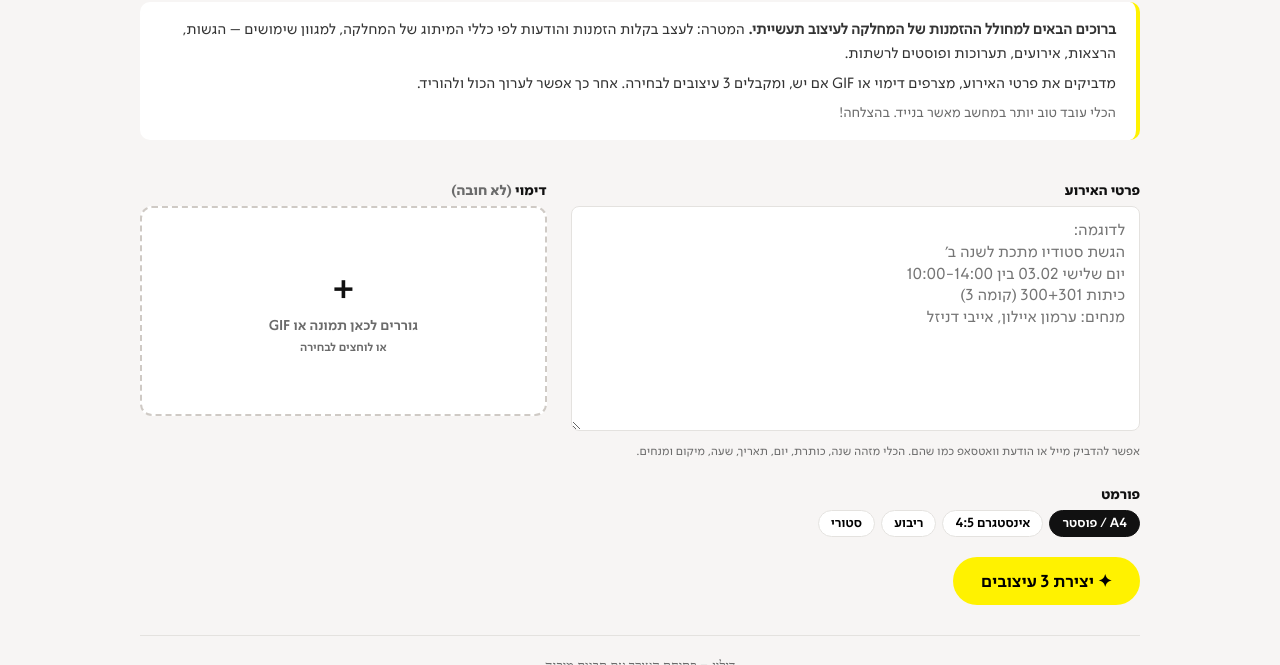
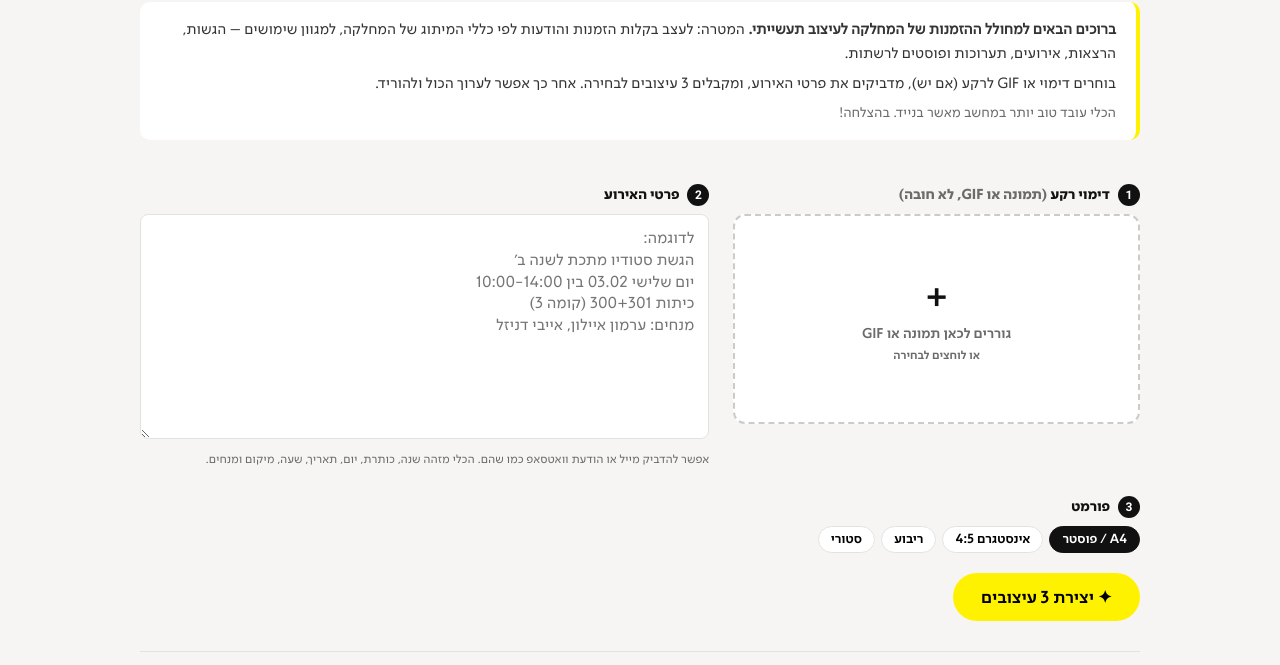
Before and after one commit to KEFFLEE/hit-id-invitations, a plain HTML site: page index.html in a window 1280 px wide. Shown: the part 135-800 px from the top of the page. Drawn offline with nearby package versions, Linux system fonts and the light colour scheme.

Commit message:
בחירת דימוי הרקע כשלב הראשון במסך היצירה
- image/GIF picker moved first (right), numbered steps 1 image, 2 event details, 3 format

Co-Authored-By: Claude Opus 5.5 <noreply@anthropic.com>
Claude-Session: https://claude.ai/code/session_01H1htjkMTAwVcDNV63bfmuP

```diff
--- a/index.html
+++ b/index.html
@@ -110,7 +110,8 @@ input[type=color]{width:38px;height:30px;border:1px solid var(--line);border-rad
 #start .intro{background:#fff;border-right:4px solid var(--yellow);border-radius:10px;padding:16px 20px;margin:0 0 26px;font-size:15px;line-height:1.6;color:#333}
 #start .intro p{margin:0 0 6px}#start .intro .note{margin:0;color:var(--muted);font-size:14px}
 #start .lead{color:var(--muted);font-size:16px;margin:0 0 26px}
-.sgrid{display:grid;grid-template-columns:1.4fr 1fr;gap:24px}
+.sgrid{display:grid;grid-template-columns:1fr 1.4fr;gap:24px}
+.sl .n{display:inline-grid;place-items:center;width:22px;height:22px;border-radius:50%;background:var(--ink);color:#fff;font:700 12px "Heebo";font-style:normal;margin-inline-end:8px}
 .sl{font:900 14px "HIT Simpler Black","Heebo";margin:18px 0 8px;display:block;color:var(--ink)}
 .sl .opt{font-weight:400;color:var(--muted)}
 #genText{min-height:210px;font-size:16px;padding:14px}
@@ -153,17 +154,12 @@ input[type=color]{width:38px;height:30px;border:1px solid var(--line);border-rad
   <h2>הזמנה חדשה</h2>
   <div class="intro">
     <p><b>ברוכים הבאים למחולל ההזמנות של המחלקה לעיצוב תעשייתי.</b> המטרה: לעצב בקלות הזמנות והודעות לפי כללי המיתוג של המחלקה, למגוון שימושים – הגשות, הרצאות, אירועים, תערוכות ופוסטים לרשתות.</p>
-    <p>מדביקים את פרטי האירוע, מצרפים דימוי או GIF אם יש, ומקבלים 3 עיצובים לבחירה. אחר כך אפשר לערוך הכול ולהוריד.</p>
+    <p>בוחרים דימוי או GIF לרקע (אם יש), מדביקים את פרטי האירוע, ומקבלים 3 עיצובים לבחירה. אחר כך אפשר לערוך הכול ולהוריד.</p>
     <p class="note">הכלי עובד טוב יותר במחשב מאשר בנייד. בהצלחה!</p>
   </div>
   <div class="sgrid">
     <div>
-      <label class="sl">פרטי האירוע</label>
-      <textarea id="genText" rows="9" placeholder="לדוגמה:&#10;הגשת סטודיו מתכת לשנה ב'&#10;יום שלישי 03.02 בין 10:00-14:00&#10;כיתות 300+301 (קומה 3)&#10;מנחים: ערמון איילון, אייבי דניזל"></textarea>
-      <p class="hint">אפשר להדביק מייל או הודעת וואטסאפ כמו שהם. הכלי מזהה שנה, כותרת, יום, תאריך, שעה, מיקום ומנחים.</p>
-    </div>
-    <div>
-      <label class="sl">דימוי <span class="opt">(לא חובה)</span></label>
+      <label class="sl"><i class="n">1</i>דימוי רקע <span class="opt">(תמונה או GIF, לא חובה)</span></label>
       <label class="drop" id="sDrop">
         <input type="file" id="sImg" accept="image/*" hidden>
         <span class="dz" id="sDz"><b>+</b>גוררים לכאן תמונה או GIF<br><small>או לוחצים לבחירה</small></span>
@@ -171,8 +167,13 @@ input[type=color]{width:38px;height:30px;border:1px solid var(--line);border-rad
       </label>
       <button class="lnk" id="sImgClear" type="button" style="display:none">הסרת הדימוי</button>
     </div>
+    <div>
+      <label class="sl"><i class="n">2</i>פרטי האירוע</label>
+      <textarea id="genText" rows="9" placeholder="לדוגמה:&#10;הגשת סטודיו מתכת לשנה ב'&#10;יום שלישי 03.02 בין 10:00-14:00&#10;כיתות 300+301 (קומה 3)&#10;מנחים: ערמון איילון, אייבי דניזל"></textarea>
+      <p class="hint">אפשר להדביק מייל או הודעת וואטסאפ כמו שהם. הכלי מזהה שנה, כותרת, יום, תאריך, שעה, מיקום ומנחים.</p>
+    </div>
   </div>
-  <label class="sl">פורמט</label>
+  <label class="sl"><i class="n">3</i>פורמט</label>
   <div class="chips" id="sFormats"></div>
   <div class="btns" style="margin-top:20px"><button class="btn big" id="genGo" type="button">✦ יצירת 3 עיצובים</button></div>
   <div id="genStep2" style="display:none">
```
